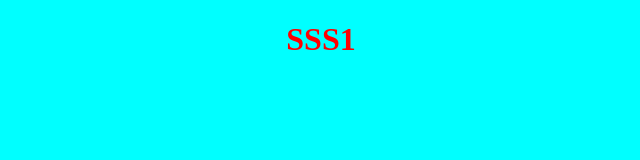
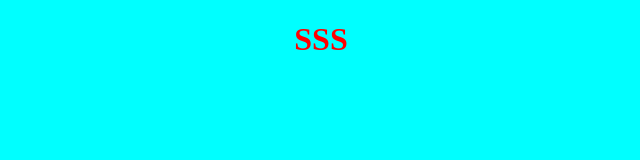
Before and after one commit to lkalaivanan/GITkens, a plain HTML site: page index.html in a window 1280 px wide. Shown: the full height of the page, 319-959 px from the left. Drawn offline with Linux system fonts and the light colour scheme.

Commit message:
Added SSS in index.html

```diff
--- a/index.html
+++ b/index.html
@@ -5,6 +5,6 @@
 p {text-align: center;}
 </style>
 <body style="background-color:aqua;">
-<h1 style="color:red">SSS1</h1>
+<h1 style="color:red">SSS</h1>
 </body>
 </html>
```
